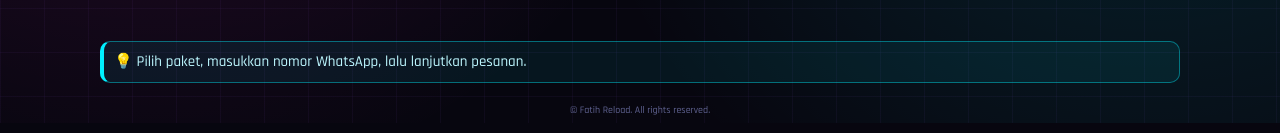
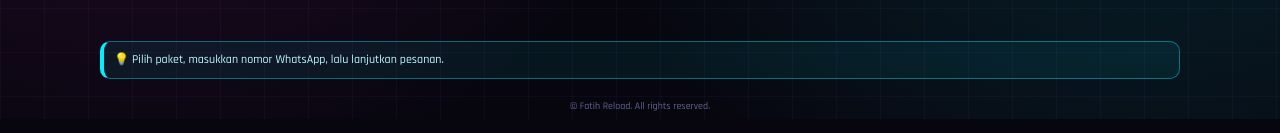
Before and after one commit to fatihreload/fatih-reload, a plain HTML site: page index.html in a window 1280 px wide. Shown: the part 432-565 px from the top of the page. Drawn offline with Linux system fonts and the light colour scheme; a script that the page names is missing.

Commit message:
Decrease font size of notice class in index.html

```diff
--- a/index.html
+++ b/index.html
@@ -67,7 +67,7 @@ body{font-size:14px;background:#f5f7fb}
 .package-price{font-size:16px;margin:6px 0 1px}
 .package-stock{font-size:9px}
 .package-card .btn{font-size:10px;padding:6px 8px;border-radius:8px;margin-top:8px}
-.notice{font-size:15px;line-height:1.45;padding:9px 10px;border-radius:10px}
+.notice{font-size:12px;line-height:1.45;padding:9px 10px;border-radius:10px}
 .btn{border-radius:9px;padding:9px 12px;font-size:12px}
 .btn-sm{padding:6px 9px;font-size:10px}
 input,select,textarea{font-size:13px;padding:10px;border-radius:9px}
```
